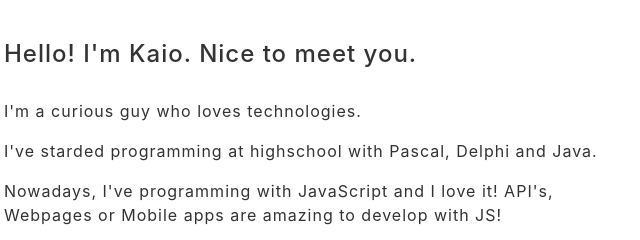
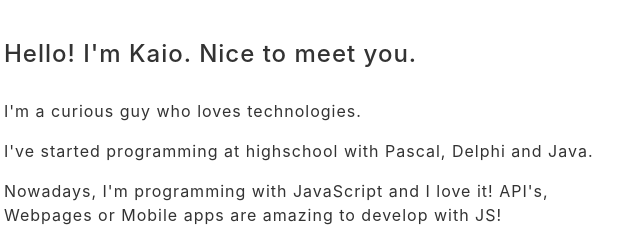
Before and after one commit to kaiopomini/kaiopomini.github.io, a plain HTML site: page index.html in a window 1280 px wide. Shown: the part 940-1180 px from the top of the page, 556-1196 px from the left. Drawn offline with nearby package versions, Linux system fonts and the light colour scheme.

Commit message:
english fixes

```diff
--- a/index.html
+++ b/index.html
@@ -104,10 +104,10 @@
 							I'm a curious guy who loves technologies.
             </p>
             <p>
-              I've starded programming at highschool with Pascal, Delphi and Java.
+              I've started programming at highschool with Pascal, Delphi and Java.
 						</p>
 						<p>
-              Nowadays, I've programming with JavaScript and I love it! API's, Webpages or Mobile apps are amazing to develop with JS!
+              Nowadays, I'm programming with JavaScript and I love it! API's, Webpages or Mobile apps are amazing to develop with JS!
 						</p>
 						<p>
 							Even so, I always look for new technologies. New adventures are always welcome!
```
